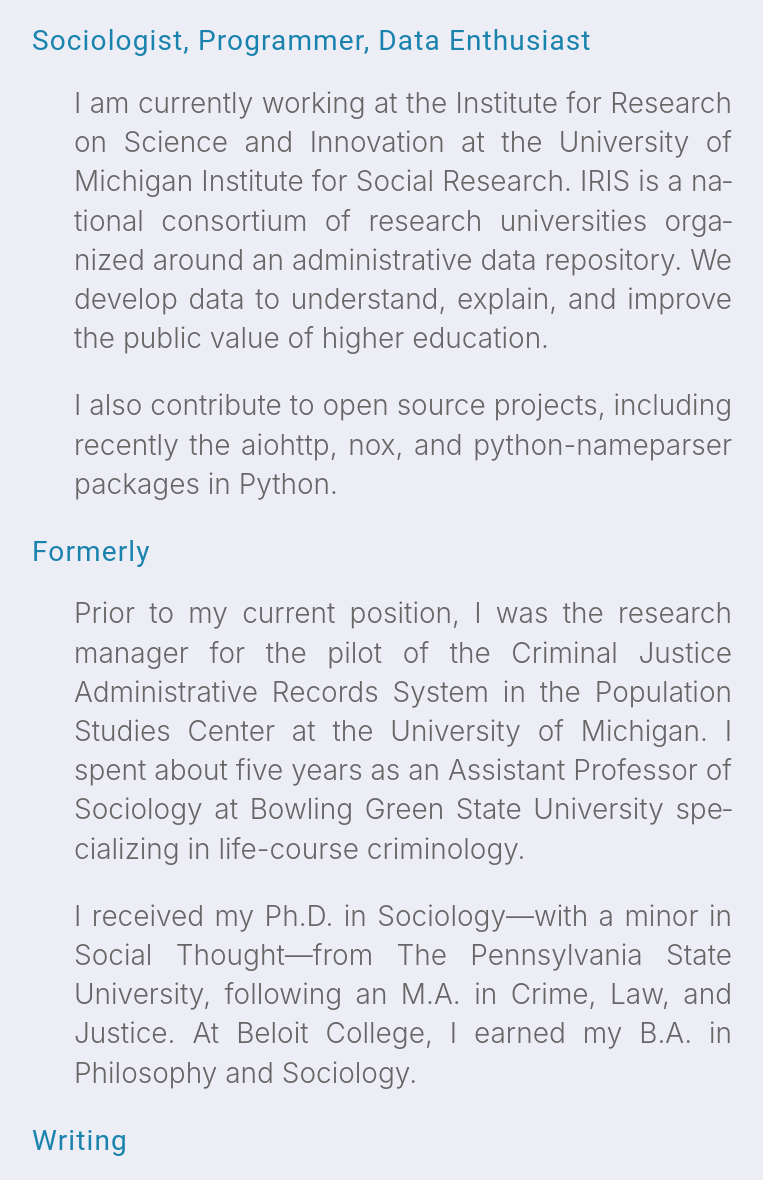
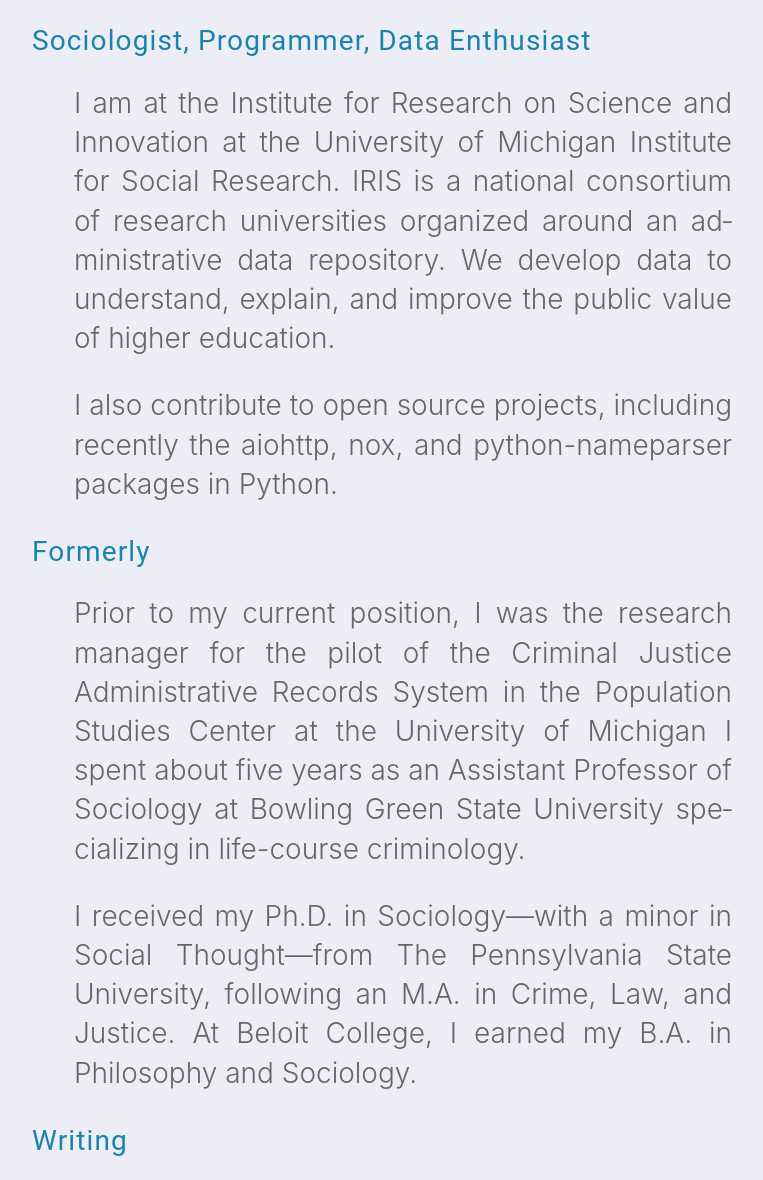
Before and after one commit to vaneseltine/vaneseltine.github.io, a plain HTML site: page index.html in a window 1280 px wide. Shown: the part 88-1268 px from the top of the page, without its empty margins (237-1000 px from the left). Drawn offline with Linux system fonts and the light colour scheme.

Commit message:
Tweaking.

```diff
--- a/index.html
+++ b/index.html
@@ -15,17 +15,17 @@
     <h2 class="heading">Sociologist, Programmer, Data Enthusiast</h2>
 
     <div class="item">
-      I am currently working at the
+      I am at the
       <a href="https://iris.isr.umich.edu">
       Institute for Research on Science and Innovation</a>
       at the
-      <a href="https://umich.edu">
-      University of Michigan</a>
-      <a href="https://home.isr.umich.edu">
-      Institute for Social Research</a>.
-      IRIS is a national consortium of research universities organized
-      around an administrative data repository. We develop data to
-      understand, explain, and improve the public value of higher education.
+      <a href="https://umich.edu">University of Michigan</a>
+      <a href="https://home.isr.umich.edu">Institute for Social Research</a>.
+      <a href="https://iris.isr.umich.edu">IRIS</a>
+      is a national consortium of research universities organized
+      around an administrative data repository.
+      We develop data to understand, explain, and improve
+      the public value of higher education.
     </div>
 
     <div class="item">
@@ -45,9 +45,9 @@
       <a href="https://cjars.isr.umich.edu">
       Criminal Justice Administrative Records System</a>
       in the
-      <a href="https://www.psc.isr.umich.edu/">
-      Population Studies Center</a>
-      at the University of Michigan.
+      <a href="https://www.psc.isr.umich.edu/">Population Studies Center</a>
+      at the
+      <a href="https://umich.edu">University of Michigan</a>
 
       I spent about five years as an
       <a href="https://www.bgsu.edu/arts-and-sciences/sociology.html">
@@ -58,13 +58,17 @@
     </div>
 
     <div class="item">
-      I received my Ph.D. in Sociology&mdash;with a minor in
-      <a href="https://stp.la.psu.edu/">Social Thought</a>&mdash;from
-      <a href="https://sociology.la.psu.edu/">
-      The Pennsylvania State University</a>,
-      following an M.A. in Crime, Law, and Justice. At
-      <a href="https://www.beloit.edu/">Beloit College</a>,
-      I earned my B.A. in Philosophy and Sociology.
+      I received my
+      <a href="https://sociology.la.psu.edu/"></a>Ph.D. in Sociology</a>&mdash;with a
+      <a href="https://stp.la.psu.edu/">minor in Social Thought</a>&mdash;from
+      <a href="https://sociology.la.psu.edu/">The Pennsylvania State University</a>,
+      following an
+      <a href="https://sociology.la.psu.edu/">M.A. in Crime, Law, and Justice</a>.
+      At <a href="https://www.beloit.edu/">Beloit College</a>,
+      I earned my B.A. in
+      <a href="https://www.beloit.edu/philosophy/">Philosophy</a>
+      and
+      <a href="https://www.beloit.edu/philosophy/">Sociology</a>.
     </div>
 
     <h2 class="heading">Writing</h2>
```
